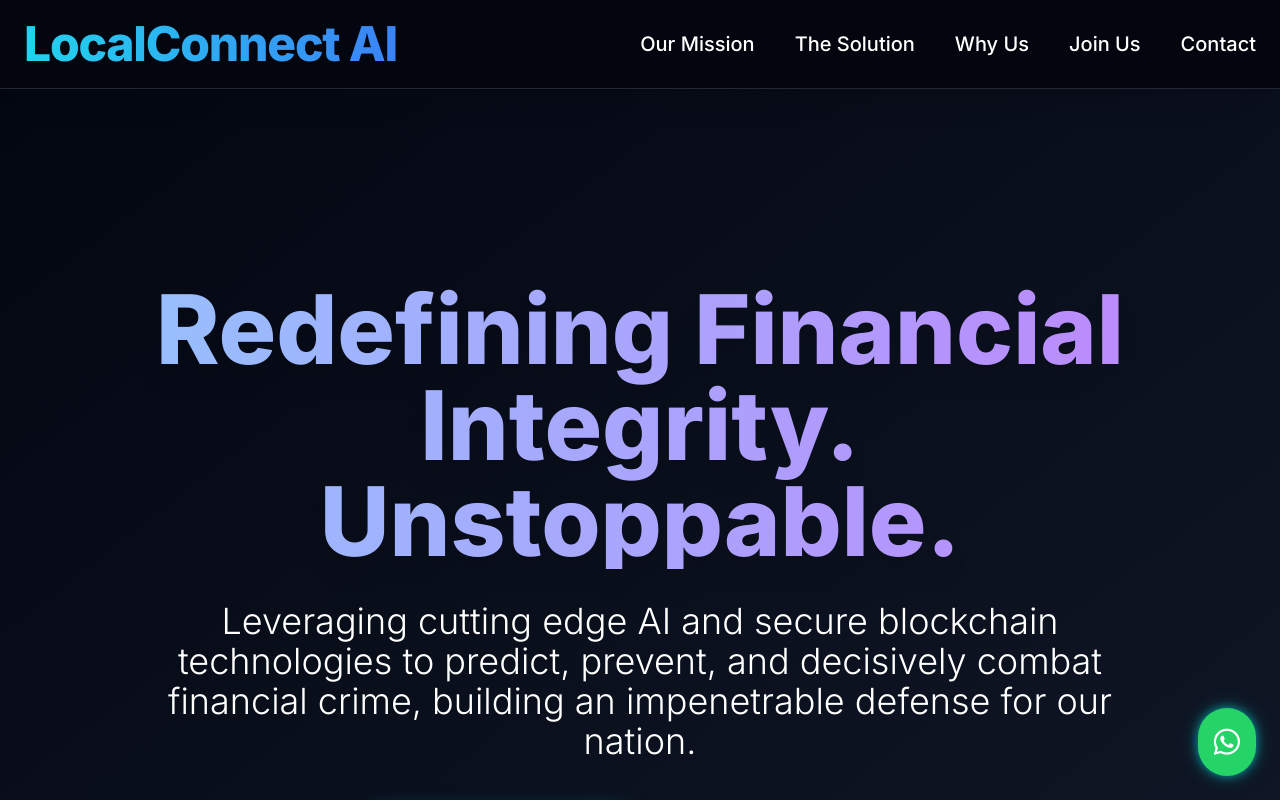
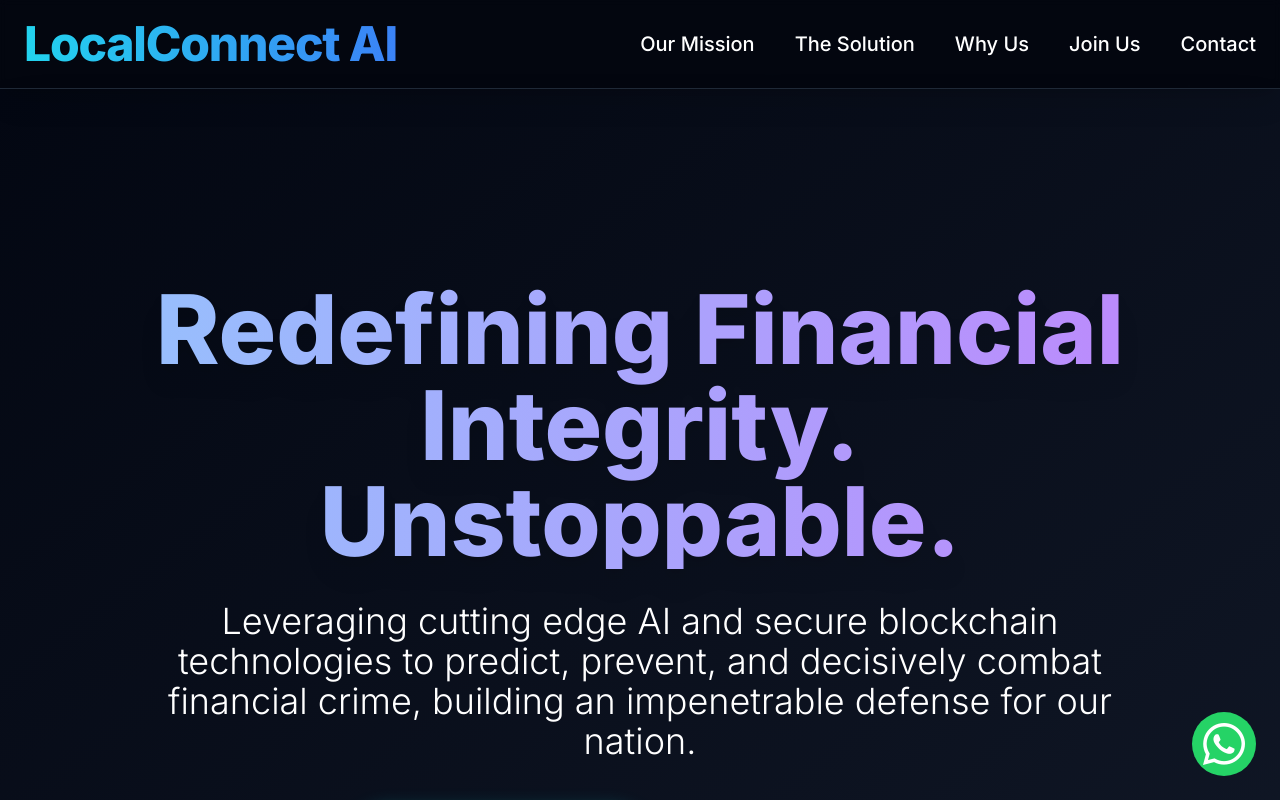
Before and after one commit to masiya123f/localconnectai-official-website, a plain HTML site: page index.html in a window 1280 px wide. Shown: the top 800 px of the page. Drawn offline with nearby package versions, Linux system fonts and the light colour scheme.

Commit message:
Update whatsapp icon

```diff
--- a/index.html
+++ b/index.html
@@ -599,10 +599,12 @@
             });
         });
     </script>
-    <a href="https://wa.me/14155238886?text=join%20satisfied-inside" target="_blank" rel="noopener noreferrer"
-       class="fixed bottom-6 right-6 bg-[#25D366] hover:bg-[#1ebe57] rounded-full p-4 shadow-lg z-50 animate-glow-subtle"
+    <a href="https://wa.me/14155238886?text=join%20satisfied-inside"
+       target="_blank"
+       rel="noopener noreferrer"
+       class="fixed bottom-6 right-6 bg-[#25D366] hover:bg-[#1ebe57] rounded-full w-16 h-16 flex items-center justify-center z-10"
        aria-label="Chat on WhatsApp">
-      <i class="fab fa-whatsapp text-white text-3xl"></i>
+      <i class="fab fa-whatsapp text-white text-5xl"></i>
     </a>
 
 </body>
```
